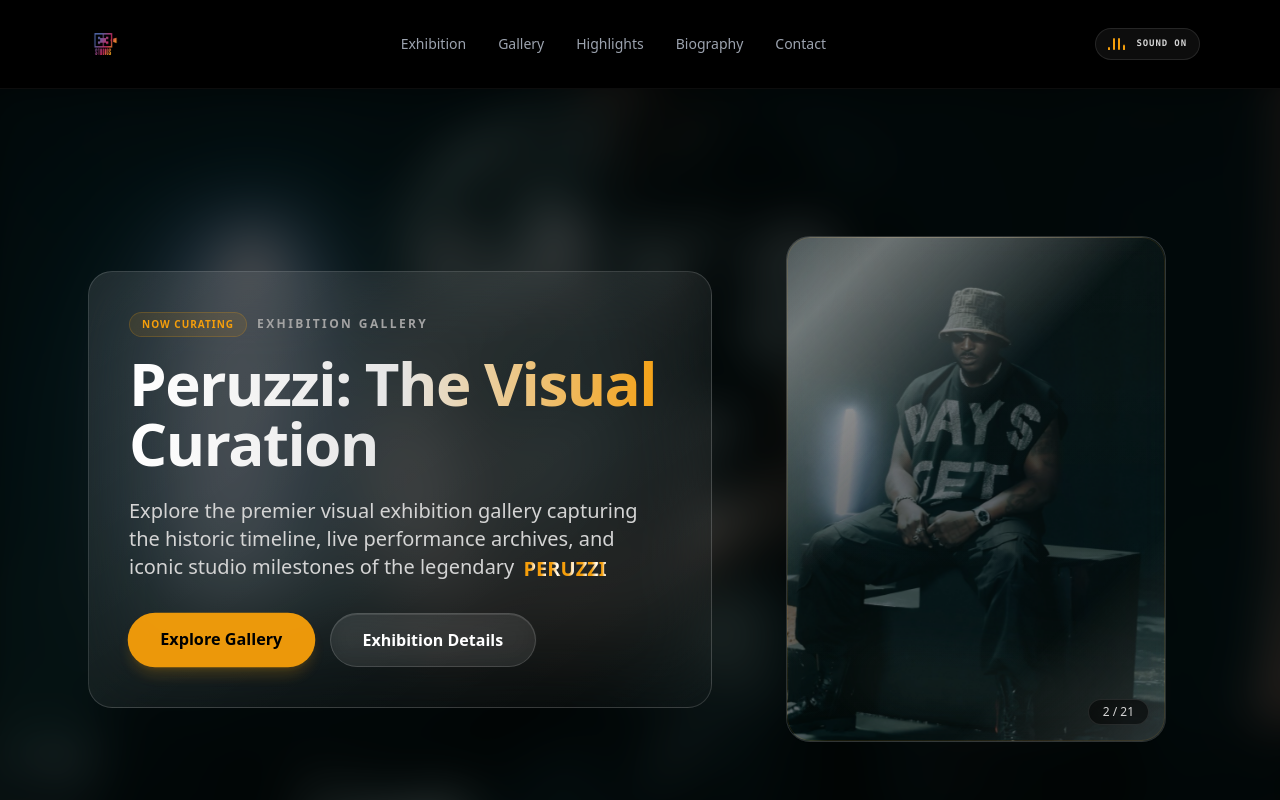
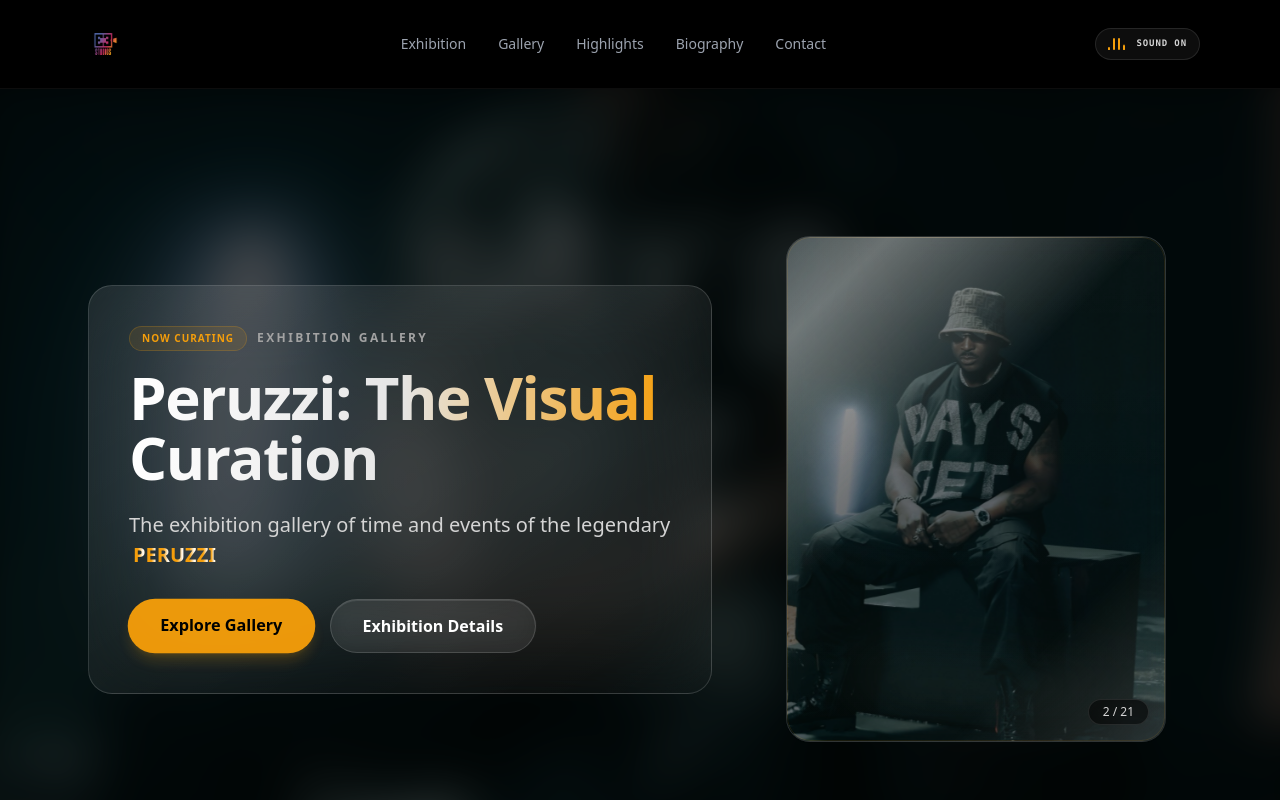
Before and after one commit to kelvin-omoh/creativehood-x-e3-exhibition, a React (Vite) app: page / in a window 1280 px wide. Shown: the top 800 px of the page. Built offline with nearby package versions, Linux system fonts and the light colour scheme.

Commit message:
update: restore original hero description text

```diff
--- a/src/components/Hero.jsx
+++ b/src/components/Hero.jsx
@@ -163,7 +163,7 @@
               Peruzzi: The Visual Curation
             </h1>
             <p className="text-base sm:text-lg lg:text-xl text-neutral-300 font-light leading-relaxed mb-6 sm:mb-8">
-              Explore the premier visual exhibition gallery capturing the historic timeline, live performance archives, and iconic studio milestones of the legendary{" "}
+              The exhibition gallery of time and events of the legendary{" "}
               <span className="relative inline-flex overflow-hidden translate-y-[2px] peruzzi-text-wrapper px-1">
                 {"PERUZZI".split("").map((char, index) => (
                   <span
```
